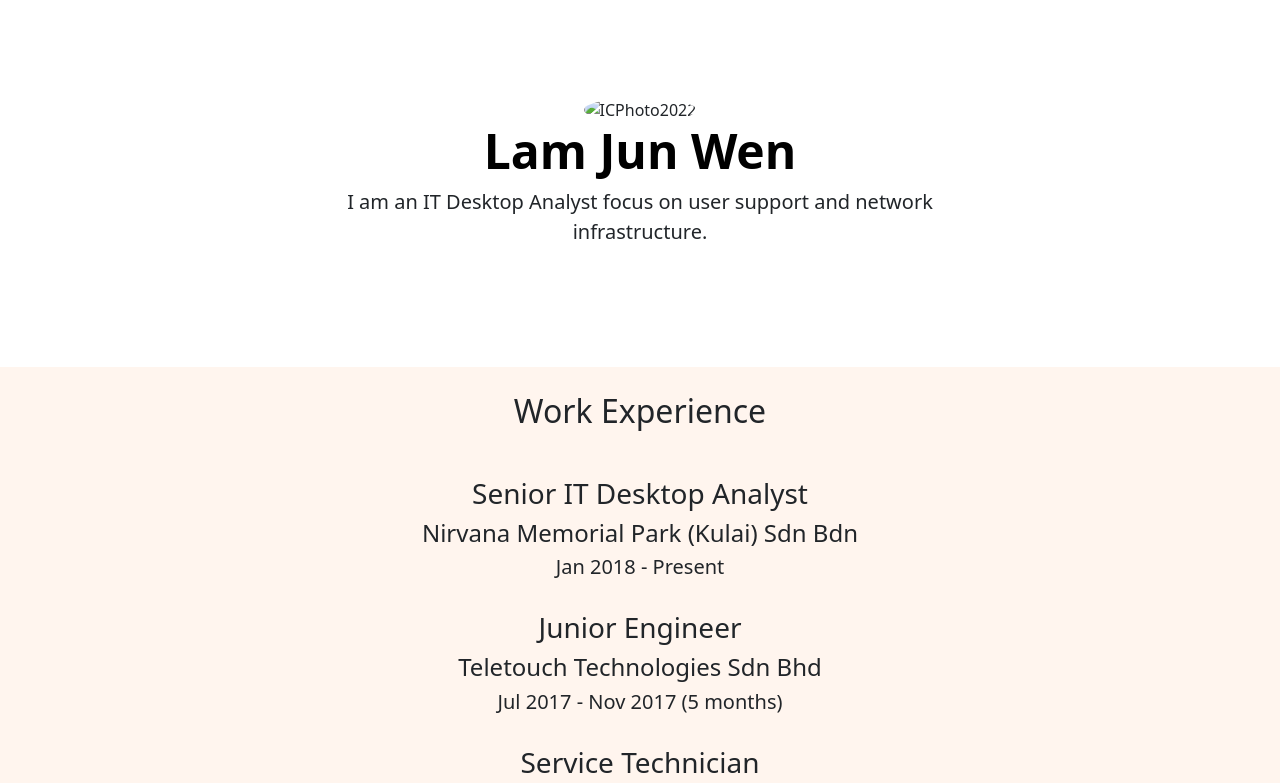
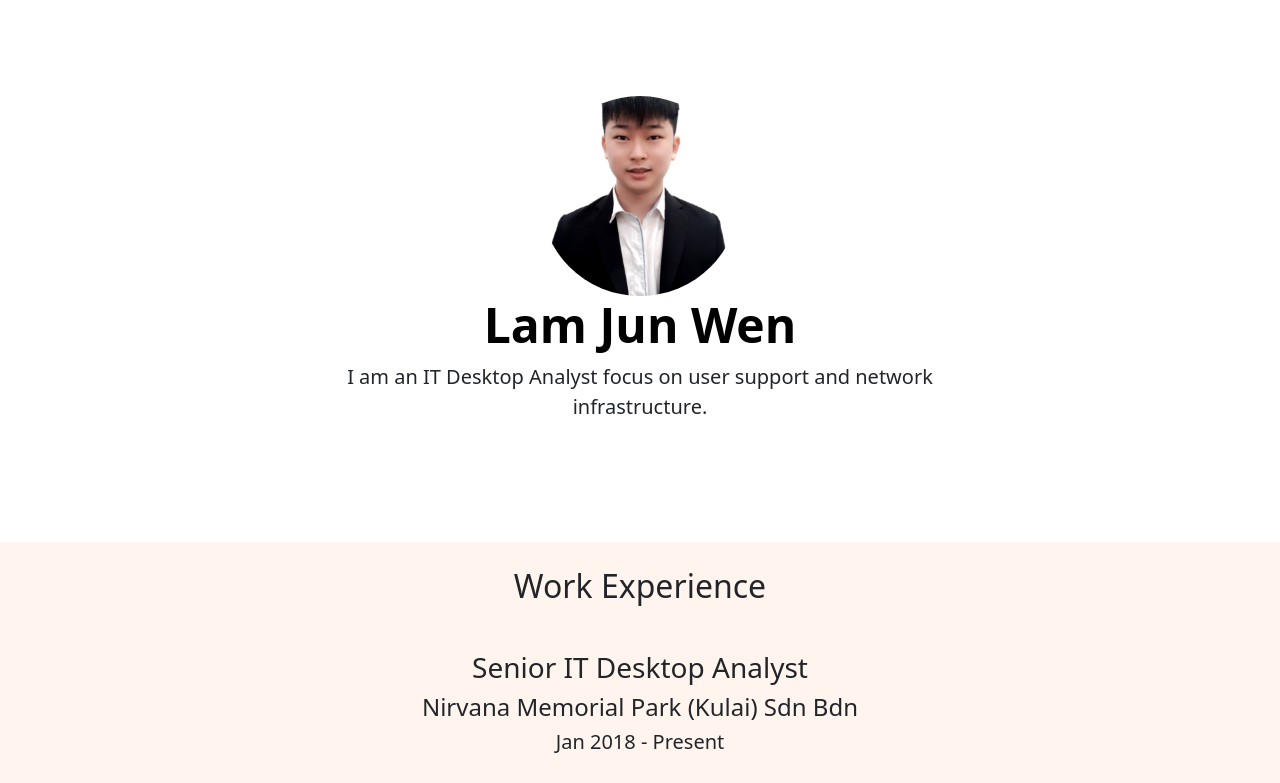
Before and after one commit to johnjun97/personalsite-, a plain HTML site: page index.html in a window 1280 px wide. Shown: the top 783 px of the page. Drawn offline with nearby package versions, Linux system fonts and the light colour scheme; the site is published under a folder, as on GitHub Pages, so addresses that start at the root find nothing.

Commit message:
Update index.html

```diff
--- a/index.html
+++ b/index.html
@@ -17,7 +17,7 @@
       <img
         class="ICPhoto2022"
         class="d-block mx-auto mb-4"
-        src="/images/ICPhoto2022.jpg"
+        src="images/ICPhoto2022.jpg"
         alt="ICPhoto2022"
         width="200px"
         height="200px"
```
